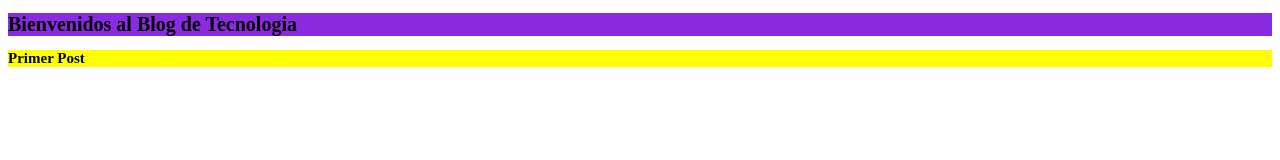
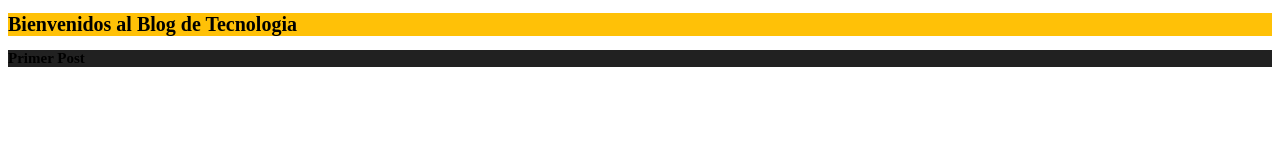
Before and after one commit to maurostacul/proyecto1, a plain HTML site: page HTML/index.html in a window 1280 px wide. Drawn offline with Linux system fonts and the light colour scheme.

Commit message:
Update main.css
modificaciones de los contenedores

Co-Authored-By: maurostacul <90287148+maurostacul@users.noreply.github.com>

```diff
--- a/CSS/main.css
+++ b/CSS/main.css
@@ -17,16 +17,15 @@ html {
     box-sizing: inherit;
 }
 
-
 .encabezado{
-    background-color: blueviolet;
+    background-color: var(--primario);
     border: 1px;
 }
 
 .contenedor{
-    background-color: black;
+    background-color: var(--grisClaro);
 }
 
 .entrada{
-    background-color: yellow;
+    background-color: var(--oscuro);
 }
```
